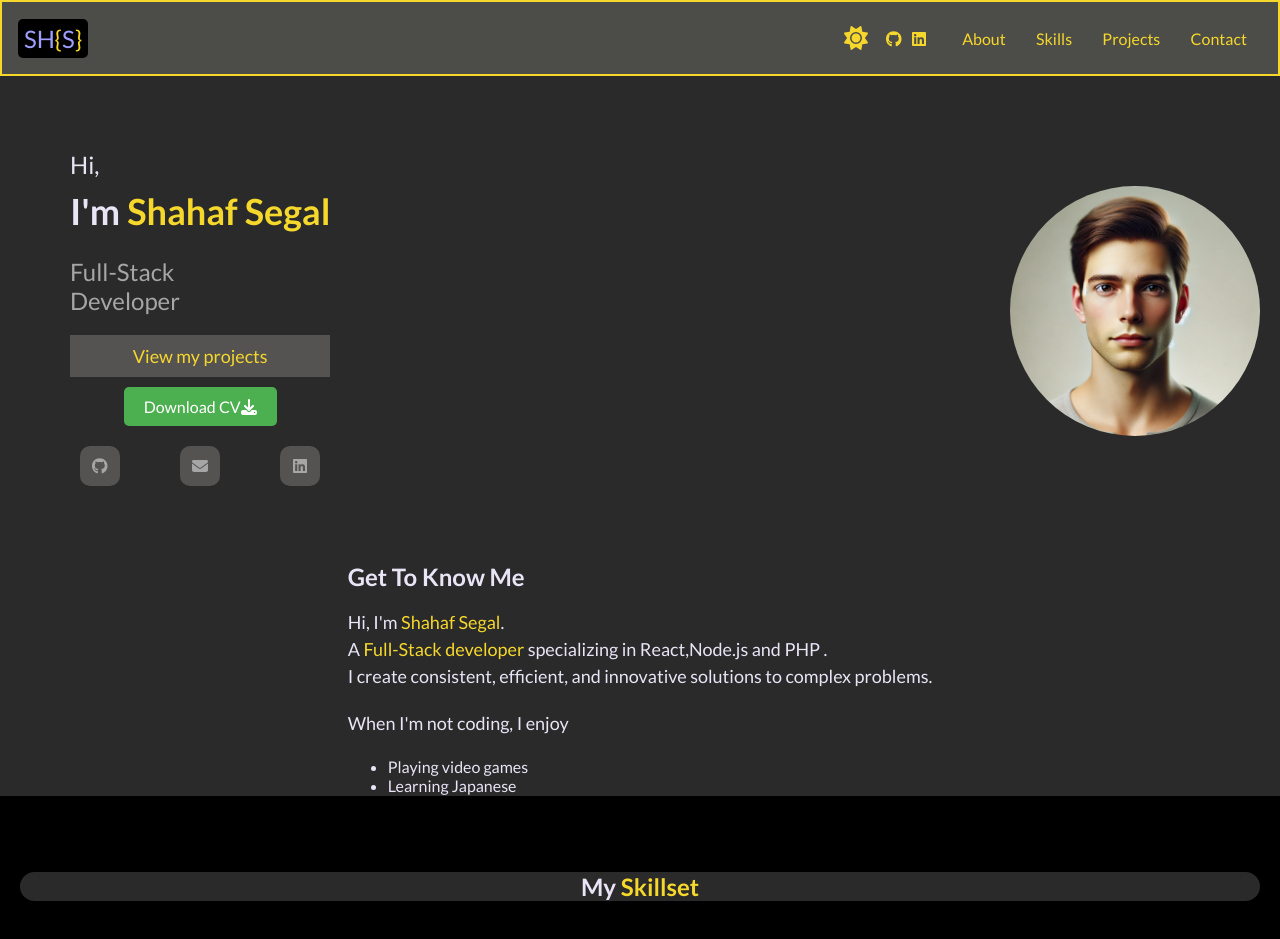
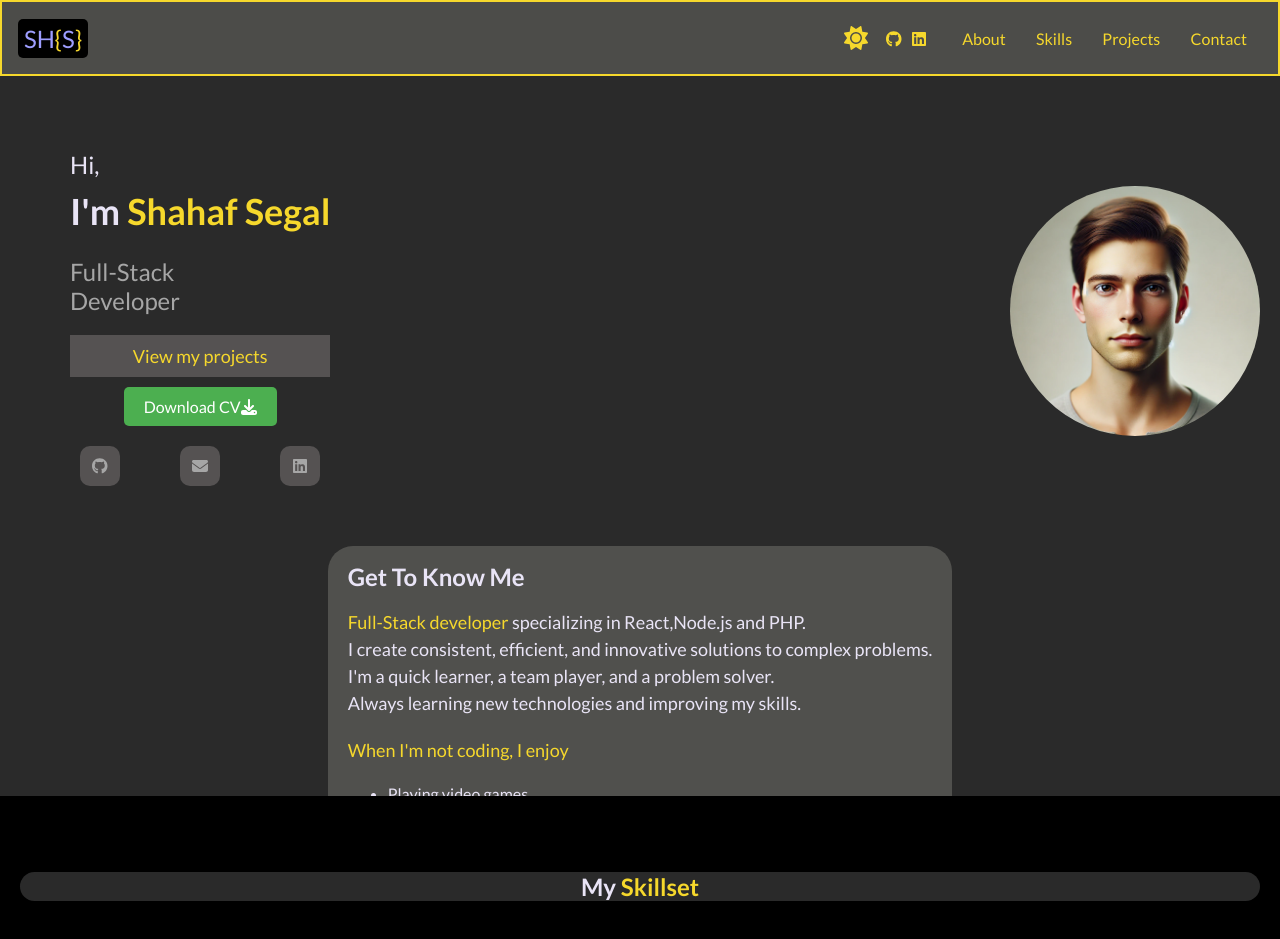
Before and after one commit to shahaf-Segal/Portfolio_Shahaf, a React (Vite) app: page / in a window 1280 px wide. Shown: the top 939 px of the page. Built offline with nearby package versions, Linux system fonts and the light colour scheme.

Commit message:
modify self project

```diff
--- a/src/components/Sections/Home/SelfIntroduction/SelfIntroduction.jsx
+++ b/src/components/Sections/Home/SelfIntroduction/SelfIntroduction.jsx
@@ -6,14 +6,15 @@ function SelfIntroduction() {
     <div className={Styles.selfIntroduction}>
       <h1>Get To Know Me</h1>
       <p>
-        Hi, I'm <span className={Styles.highlight_text}>Shahaf Segal</span>.
-        <br /> A{" "}
         <span className={Styles.highlight_text}>Full-Stack developer</span>{" "}
-        specializing in React,Node.js and PHP .
+        specializing in React,Node.js and PHP.
         <br />I create consistent, efficient, and innovative solutions to
         complex problems.
+        <br />
+        I'm a quick learner, a team player, and a problem solver.
+        <br /> Always learning new technologies and improving my skills.
       </p>
-      <p>When I'm not coding, I enjoy</p>
+      <p className={Styles.highlight_text}>When I'm not coding, I enjoy</p>
       <ul>
         <li>Playing video games</li>
         <li>Learning Japanese</li>
--- a/src/components/Sections/Home/SelfIntroduction/SelfIntroduction.module.scss
+++ b/src/components/Sections/Home/SelfIntroduction/SelfIntroduction.module.scss
@@ -2,6 +2,9 @@
   margin-bottom: 40px;
   color: var(--main-text-color);
   align-self: center;
+  background-color: var(--highlight-background-color-90p);
+  padding: 0px 20px;
+  border-radius: 25px;
   p {
     font-size: 18px;
     margin-bottom: 20px;
```
